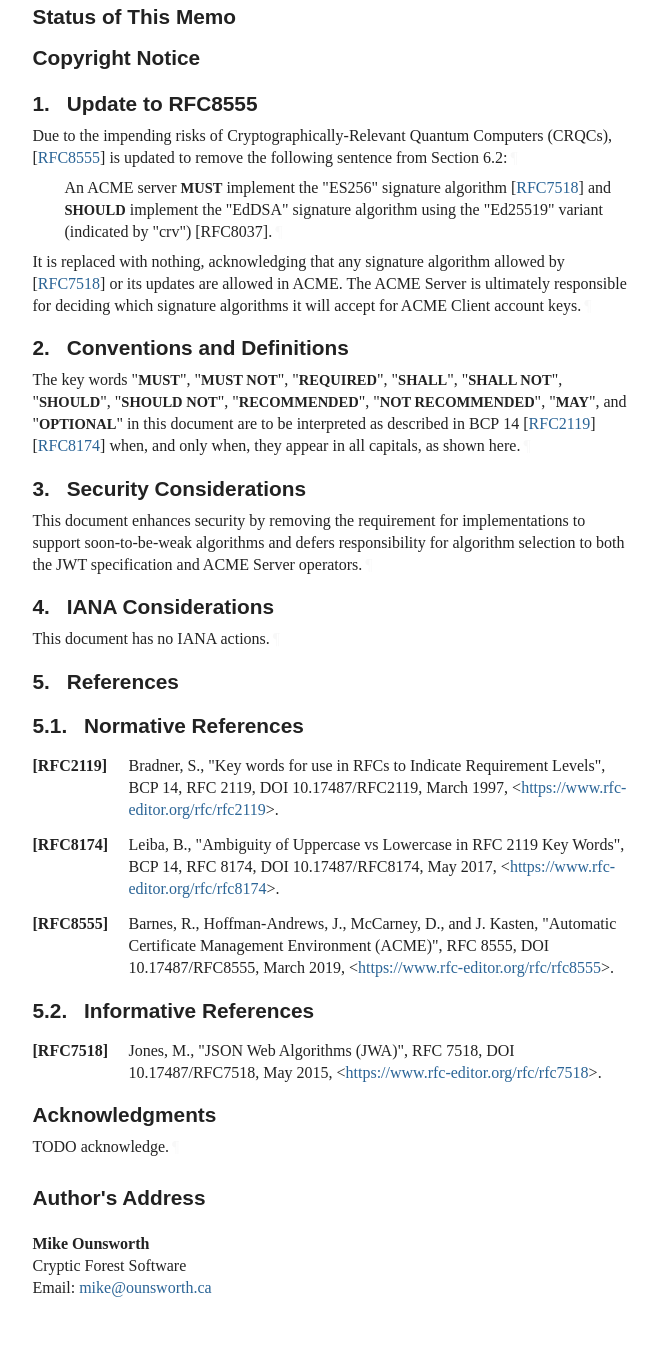
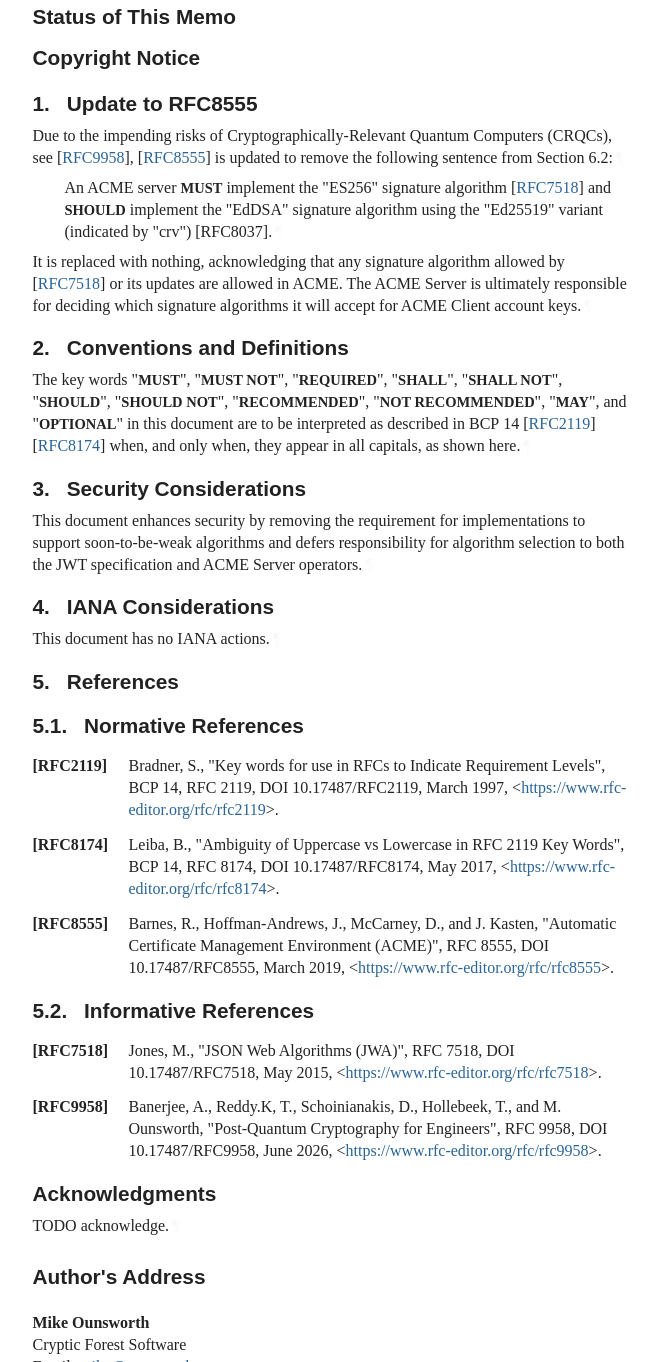
Before and after one commit to ounsworth/draft-acme-no-mti, a plain HTML site: page draft-ounsworth-acme-no-mti.html in a window 1280 px wide. Shown: the part 836-2198 px from the top of the page, without its empty margins (92-750 px from the left). Drawn offline with Linux system fonts and the light colour scheme; a web font is replaced by a local one.

Commit message:
Script updating gh-pages from 20f811a. [ci skip]

```diff
--- a/draft-ounsworth-acme-no-mti.html
+++ b/draft-ounsworth-acme-no-mti.html
@@ -1185,7 +1185,7 @@ svg {
       <h2 id="name-update-to-rfc8555">
 <a href="#section-1" class="section-number selfRef">1. </a><a href="#name-update-to-rfc8555" class="section-name selfRef">Update to RFC8555</a>
       </h2>
-<p id="section-1-1">Due to the impending risks of Cryptographically-Relevant Quantum Computers (CRQCs), <span>[<a href="#RFC8555" class="cite xref">RFC8555</a>]</span> is updated to remove the following sentence from Section 6.2:<a href="#section-1-1" class="pilcrow">¶</a></p>
+<p id="section-1-1">Due to the impending risks of Cryptographically-Relevant Quantum Computers (CRQCs), see <span>[<a href="#RFC9958" class="cite xref">RFC9958</a>]</span>, <span>[<a href="#RFC8555" class="cite xref">RFC8555</a>]</span> is updated to remove the following sentence from Section 6.2:<a href="#section-1-1" class="pilcrow">¶</a></p>
 <ul class="normal ulEmpty">
 <li class="normal ulEmpty" id="section-1-2.1">
           <p id="section-1-2.1.1">An ACME server <span class="bcp14">MUST</span> implement the "ES256" signature algorithm
@@ -1256,8 +1256,12 @@ appear in all capitals, as shown here.<a href="#section-2-1" class="pilcrow">¶<
         </h3>
 <dl class="references">
 <dt id="RFC7518">[RFC7518]</dt>
+        <dd>
+<span class="refAuthor">Jones, M.</span>, <span class="refTitle">"JSON Web Algorithms (JWA)"</span>, <span class="seriesInfo">RFC 7518</span>, <span class="seriesInfo">DOI 10.17487/RFC7518</span>, <time datetime="2015-05" class="refDate">May 2015</time>, <span>&lt;<a href="https://www.rfc-editor.org/rfc/rfc7518">https://www.rfc-editor.org/rfc/rfc7518</a>&gt;</span>. </dd>
+<dd class="break"></dd>
+<dt id="RFC9958">[RFC9958]</dt>
       <dd>
-<span class="refAuthor">Jones, M.</span>, <span class="refTitle">"JSON Web Algorithms (JWA)"</span>, <span class="seriesInfo">RFC 7518</span>, <span class="seriesInfo">DOI 10.17487/RFC7518</span>, <time datetime="2015-05" class="refDate">May 2015</time>, <span>&lt;<a href="https://www.rfc-editor.org/rfc/rfc7518">https://www.rfc-editor.org/rfc/rfc7518</a>&gt;</span>. </dd>
+<span class="refAuthor">Banerjee, A.</span>, <span class="refAuthor">Reddy.K, T.</span>, <span class="refAuthor">Schoinianakis, D.</span>, <span class="refAuthor">Hollebeek, T.</span>, and <span class="refAuthor">M. Ounsworth</span>, <span class="refTitle">"Post-Quantum Cryptography for Engineers"</span>, <span class="seriesInfo">RFC 9958</span>, <span class="seriesInfo">DOI 10.17487/RFC9958</span>, <time datetime="2026-06" class="refDate">June 2026</time>, <span>&lt;<a href="https://www.rfc-editor.org/rfc/rfc9958">https://www.rfc-editor.org/rfc/rfc9958</a>&gt;</span>. </dd>
 <dd class="break"></dd>
 </dl>
 </section>
```
Also changed, not shown: draft-ounsworth-acme-no-mti.txt.
